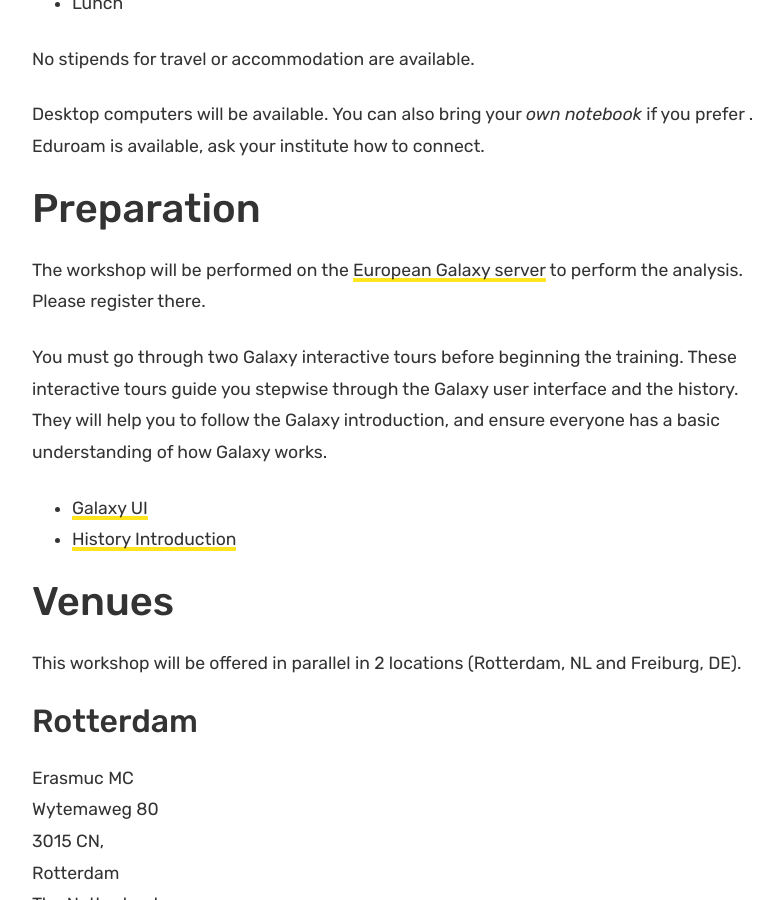
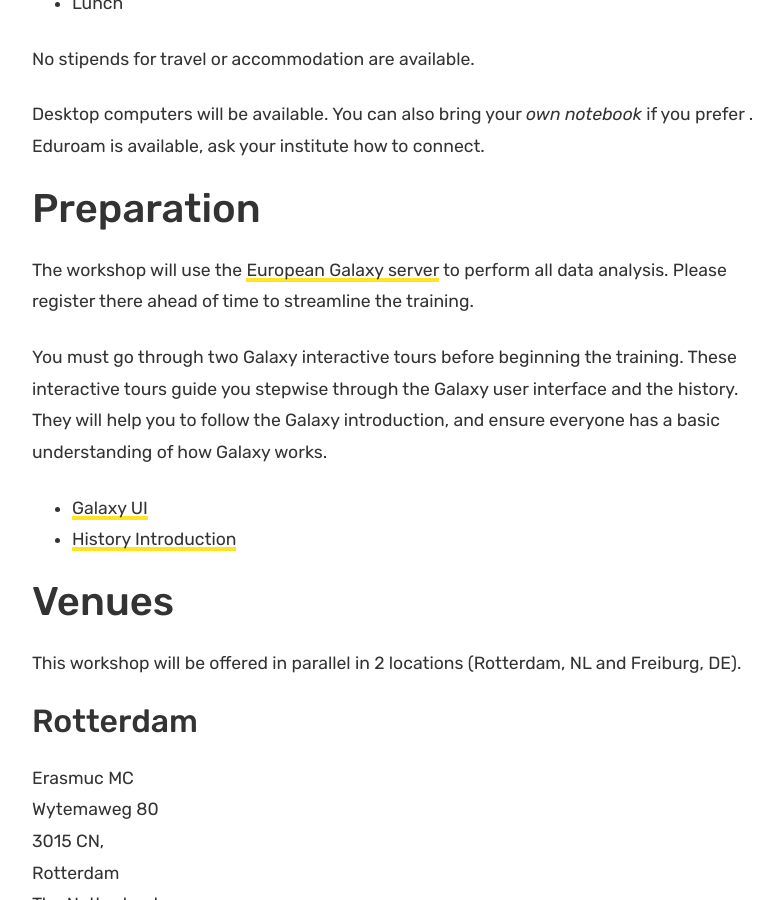
Before and after one commit to gallantries/gallantries.github.io, a Jekyll site: the page built from _events/2019-03-25-first-galantries-workshop.md, in a window 1280 px wide and 900 px high, scrolled down 1581 px. Shown: the whole window, without its empty margins (53-829 px from the left). Built offline with Jekyll 4.4.1, drawn with Linux system fonts in a browser that asks for light colours; nearby versions of some CDN libraries.

Commit message:
Update _events/2019-03-25-first-galantries-workshop.md
Co-Authored-By: bebatut <berenice.batut@gmail.com>

```diff
--- a/_events/2019-03-25-first-galantries-workshop.md
+++ b/_events/2019-03-25-first-galantries-workshop.md
@@ -64,7 +64,7 @@ Desktop computers will be available. You can also bring your *own notebook* if y
 
 # Preparation
 
-The workshop will be performed on the [European Galaxy server](https://usegalaxy.eu) to perform the analysis. Please register there.
+The workshop will use the [European Galaxy server](https://usegalaxy.eu) to perform all data analysis. Please register there ahead of time to streamline the training.
 
 You must go through two Galaxy interactive tours before beginning the training.
 These interactive tours guide you stepwise through the Galaxy user interface
```
